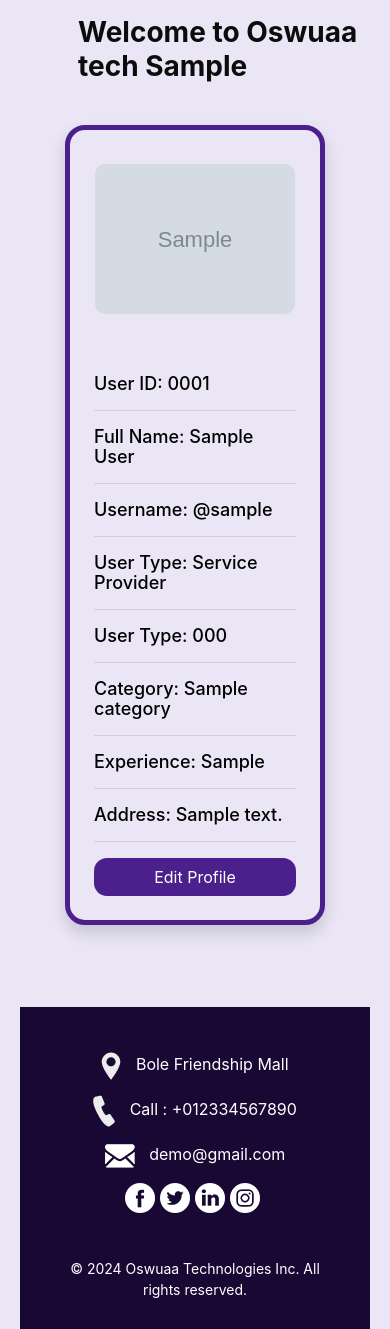
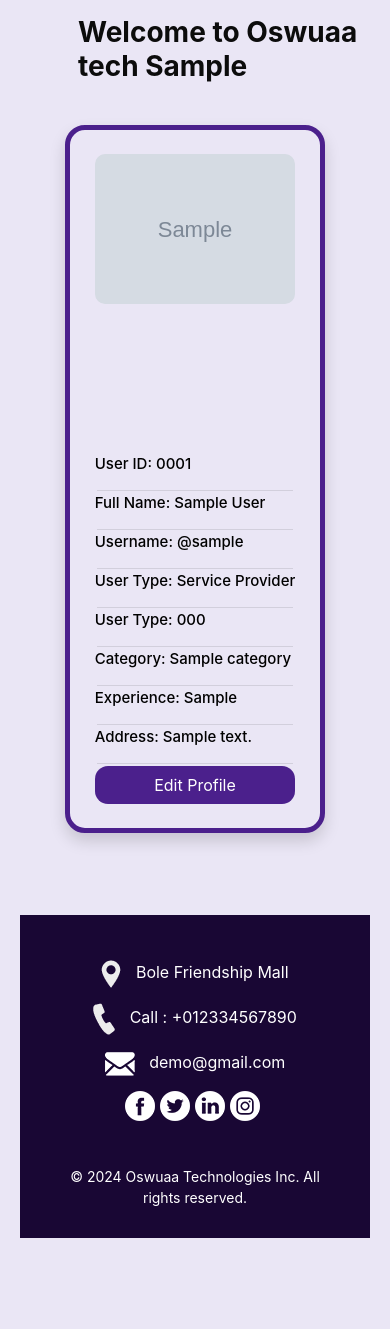
Before and after one commit to Amir-yasin/oswuaa, a Django app: page /dashboard in a window 390 px wide. Shown: the part 121-1450 px from the top of the page. After the commit the page ends 1359 px from the top, so only its background shows below. Run offline with Django 5.2, Linux system fonts and the light colour scheme; a user stored in the database is signed in; tables that the repository leaves empty hold one stand-in row (values such as "Sample post"); grey boxes marked "Sample" are stand-in pictures; some libraries are stand-ins or nearby versions.

Commit message:
modified:   osu_project/osu_app/templates/dashboard.html

```diff
--- a/osu_project/osu_app/templates/dashboard.html
+++ b/osu_project/osu_app/templates/dashboard.html
@@ -78,7 +78,6 @@
 
     /* Profile Image */
     .profile-img {
-      flex: none; /* Remove flex-basis for small screens */
       width: 200px; /* Reduced size for smaller screens */
       height: 200px; /* Reduced size for smaller screens */
       margin: 10px 0; /* Centered margin */
@@ -86,10 +85,17 @@
 
     /* Profile Information */
     .profile-info {
-      font-size: 18px; /* Reduced font size for small screens */
+      font-size: 15px; /* Reduced font size for small screens */
       line-height: 20px; /* Adjusted line height */
+      margin: 0px;
     }
+    hr{
 
+      margin: 2px;
+    }
+  .ms-5{
+    margin:0px;
+  }
     /* Headings */
     h1 {
       font-size: 28px; /* Reduced heading size */
```
